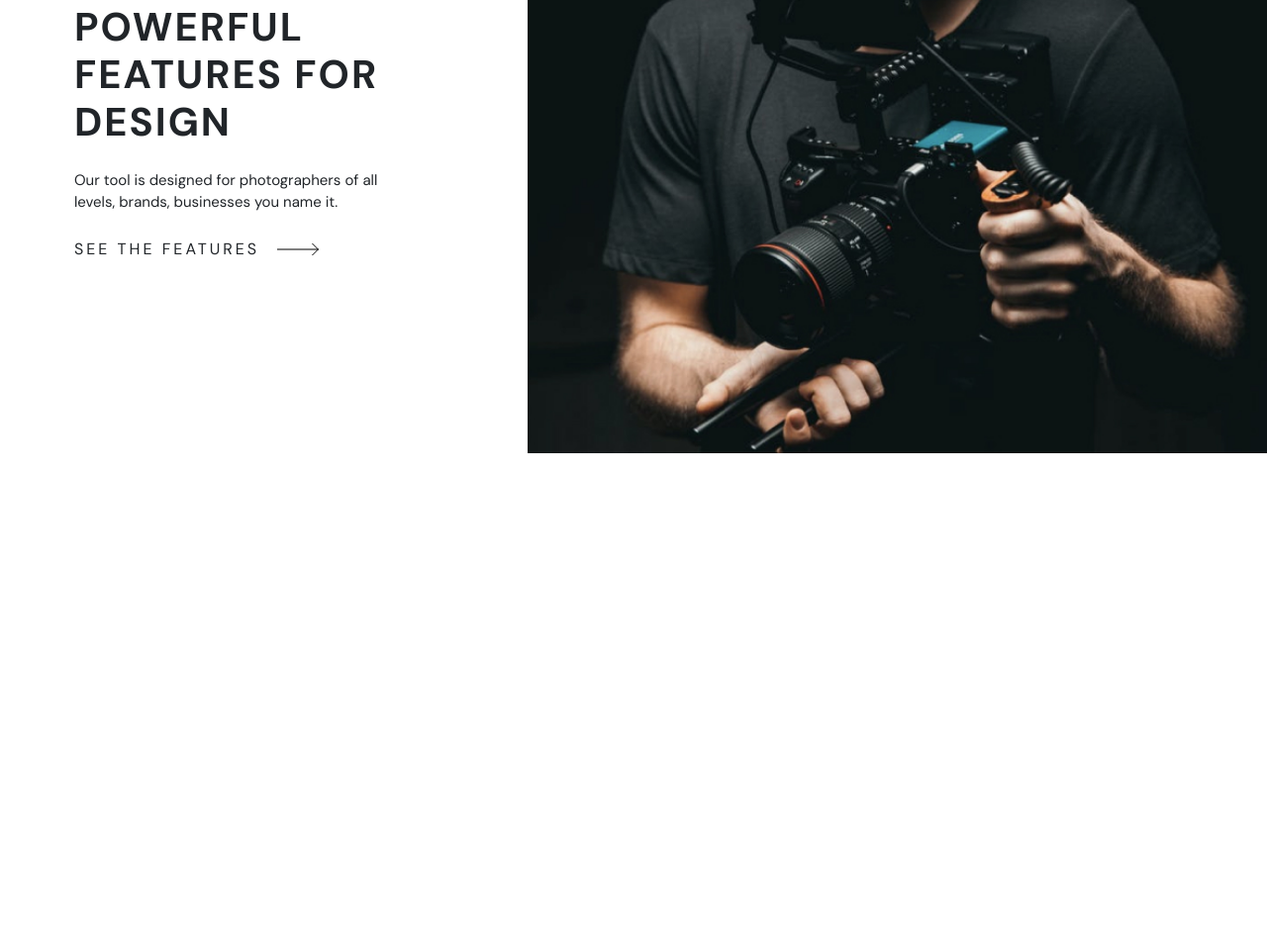
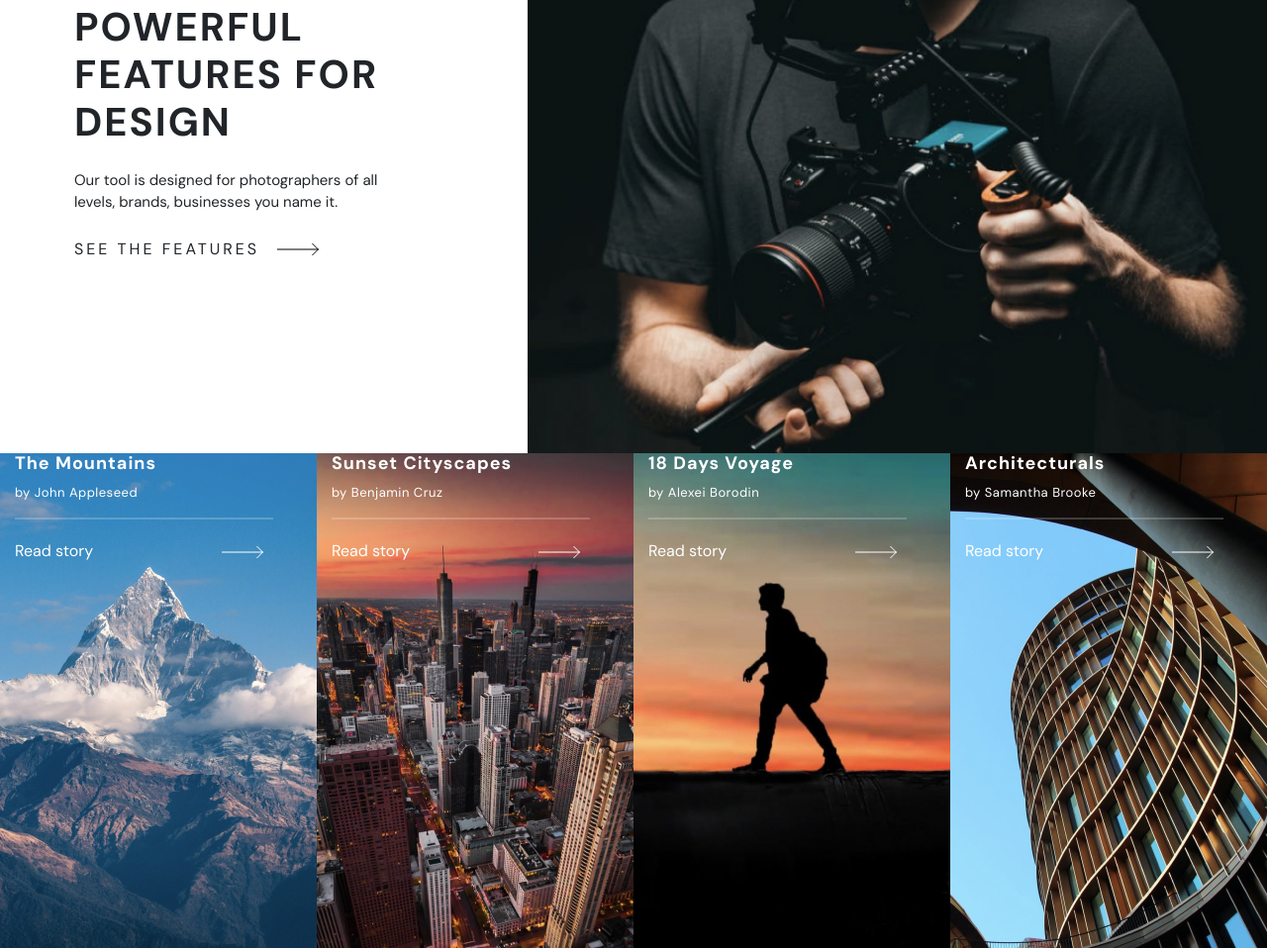
Before and after one commit to ajrtinez/photosnap, a website: page index.html in a window 1280 px wide. Shown: the part 1562-2520 px from the top of the page at 99% size. Before the commit the page ends 2020 px from the top, so only its background shows below. Drawn offline with nearby package versions, Linux system fonts and the light colour scheme.

Commit message:
Featured Stories Section

```diff
--- a/css/styles.scss
+++ b/css/styles.scss
@@ -14,7 +14,7 @@ body {
     font-family: $body-font;
 }
 
-h1, h2, h3 {
+h1, h2, h3, h4, h5 {
     font-family: $header-font;
 }
 
@@ -50,7 +50,6 @@ header {
         background-repeat: no-repeat;
         background-size: cover;
         background-position-x: center;
-        background-color: #5637dd;
 
     }
 
@@ -59,7 +58,6 @@ header {
         background-repeat: no-repeat;
         background-size: cover;
         background-position-x: center;
-        background-color: #5637dd;
 
     }
 
@@ -68,7 +66,6 @@ header {
         background-repeat: no-repeat;
         background-size: cover;
         background-position-x: center;
-        background-color: #5637dd;
 
     }
 
@@ -97,4 +94,62 @@ header {
     img {
         margin-left: 18px;
     }
+
 }
+
+.featured-stories-content {
+
+    .featured-stories {
+        height: 500px;
+    }
+
+    h5 {
+        font-size: 18px;
+        font-weight: bold;
+        letter-spacing: 1px;
+    }
+
+    p {
+        font-size: 13px;
+        letter-spacing: .5px;
+    }
+
+    .divider {
+        width: 90%;
+        height: 2px;
+        background-color: rgba(255, 255, 255, 0.2);
+        margin-bottom: 20px;
+    }
+
+    img {
+        margin-left: 130px;
+    }
+
+    .featured-1 {
+        background-image: url("../img/mountain.jpeg");
+        background-repeat: no-repeat;
+        background-size: cover;
+        background-position-x: center;
+    }
+
+    .featured-2 {
+        background-image: url("../img/city.jpeg");
+        background-repeat: no-repeat;
+        background-size: cover;
+        background-position-x: center;
+    }
+
+    .featured-3 {
+        background-image: url("../img/silhouette.jpeg");
+        background-repeat: no-repeat;
+        background-size: cover;
+        background-position-x: center;
+    }
+
+    .featured-4 {
+        background-image: url("../img/architecture.jpeg");
+        background-repeat: no-repeat;
+        background-size: cover;
+        background-position-x: center;
+    }
+}
--- a/index.html
+++ b/index.html
@@ -113,6 +113,43 @@
         </div>
 
     </div>
+    <div class="container-fluid featured-stories-content">
+        <!-- Featured stories section -->
+        <div class="row featured-stories">
+            <div class="col-md-3 col-sm-6 text-white featured-1">
+                <h5>The Mountains</h5>
+                <p>by John Appleseed</p>
+                <div class="divider"></div>
+                <div>
+                    <a href="#">Read story<img src="img/arrow-white.svg" alt="Arrow"></a>
+                </div>
+            </div>
+            <div class="col-md-3 col-sm-6 text-white featured-2">
+                <h5>Sunset Cityscapes</h5>
+                <p>by Benjamin Cruz</p>
+                <div class="divider"></div>
+                <div>
+                    <a href="#">Read story<img src="img/arrow-white.svg" alt="Arrow"></a>
+                </div>
+            </div>
+            <div class="col-md-3 col-sm-6 text-white featured-3">
+                <h5>18 Days Voyage</h5>
+                <p>by Alexei Borodin</p>
+                <div class="divider"></div>
+                <div>
+                    <a href="#">Read story<img src="img/arrow-white.svg" alt="Arrow"></a>
+                </div>
+            </div>
+            <div class="col text-white featured-4">
+                <h5>Architecturals</h5>
+                <p>by Samantha Brooke</p>
+                <div class="divider"></div>
+                <div>
+                    <a href="#">Read story<img src="img/arrow-white.svg" alt="Arrow"></a>
+                </div>
+            </div>
+        </div>
+    </div>
 
         <footer>
 
```
Also changed, not shown: css/styles.css, img/architecture.jpeg (added), img/city.jpeg (added), img/mountain.jpeg (added), img/silhouette.jpeg (added), 1 other file.
